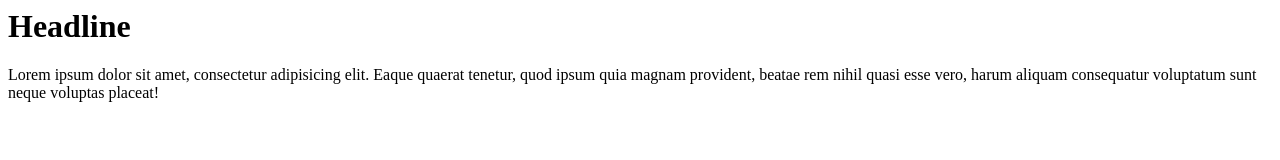
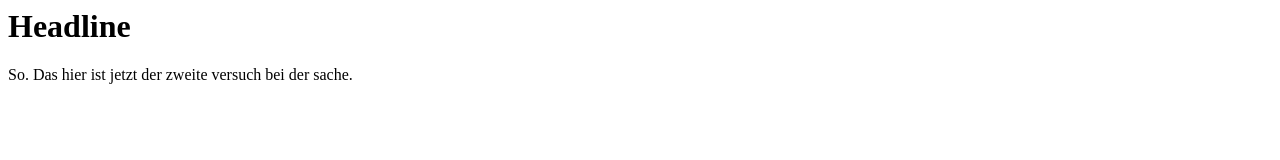
Before and after one commit to schibselpuxer/blahblub, a plain HTML site: page index.html in a window 1280 px wide. Drawn offline with Linux system fonts and the light colour scheme.

Commit message:
Textänderung
eine weitere Idee ausprobiert.

```diff
--- a/index.html
+++ b/index.html
@@ -5,7 +5,7 @@
 	<body>
 		<div>
 			<h1>Headline</h1>
-			Lorem ipsum dolor sit amet, consectetur adipisicing elit. Eaque quaerat tenetur, quod ipsum quia magnam provident, beatae rem nihil quasi esse vero, harum aliquam consequatur voluptatum sunt neque voluptas placeat!
+			So. Das hier ist jetzt der zweite versuch bei der sache.
 		</div>
 	</body>
 </html>
```
